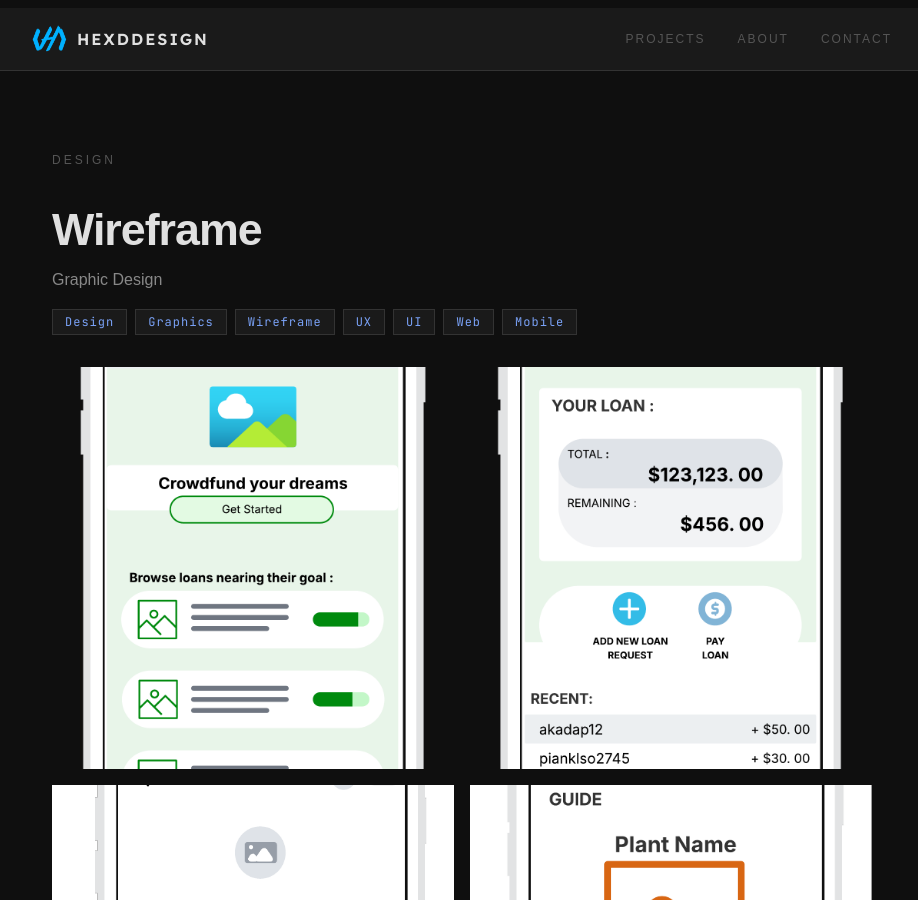
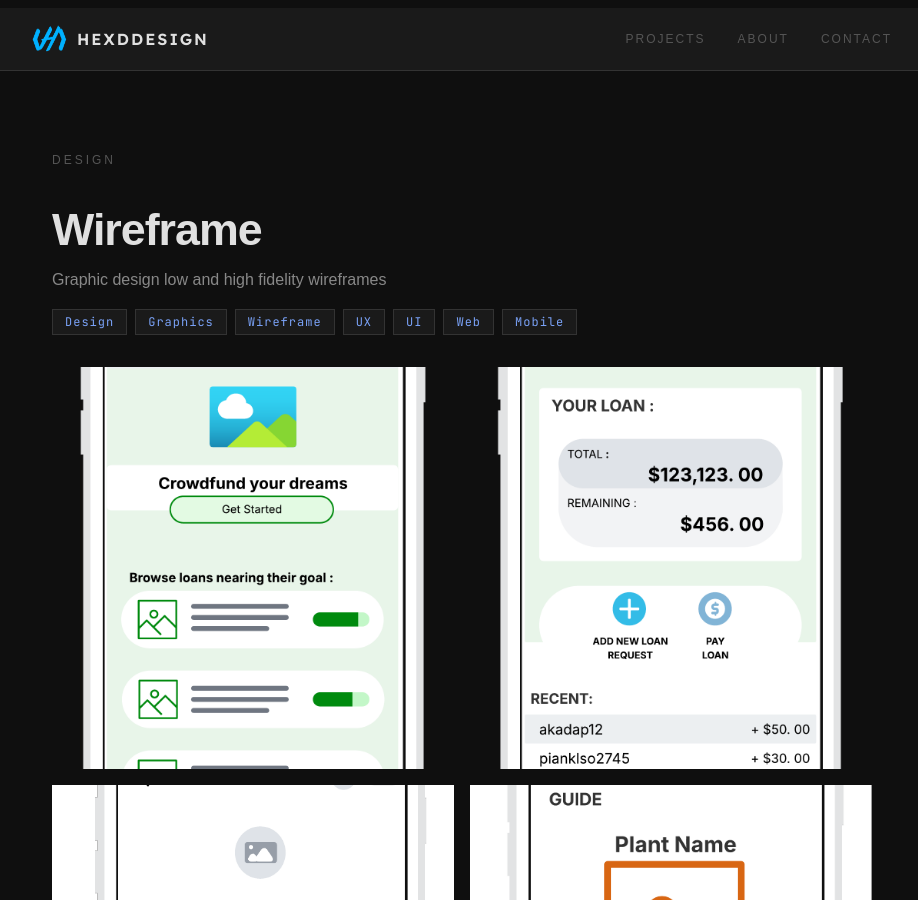
Before and after one commit to HexdDesign/hexddesign.github.io, a Jekyll site: the page built from _projects/design-wireframe.md, in a window 1280 px wide and 900 px high. Shown: the whole window, without its empty margins (178-1096 px from the left). Built offline with Jekyll 4.4.1, drawn with Linux system fonts in a browser that asks for light colours; some web fonts are replaced.

Commit message:
Update design-wireframe.md

```diff
--- a/_projects/design-wireframe.md
+++ b/_projects/design-wireframe.md
@@ -2,7 +2,7 @@
 
 layout: project
 title: Wireframe
-description: Graphic Design
+description: Graphic design low and high fidelity wireframes
 category: design
 tags: [Design, Graphics, Wireframe, UX, UI, Web, Mobile]
 cover: /assets/images/wf9.png
```
